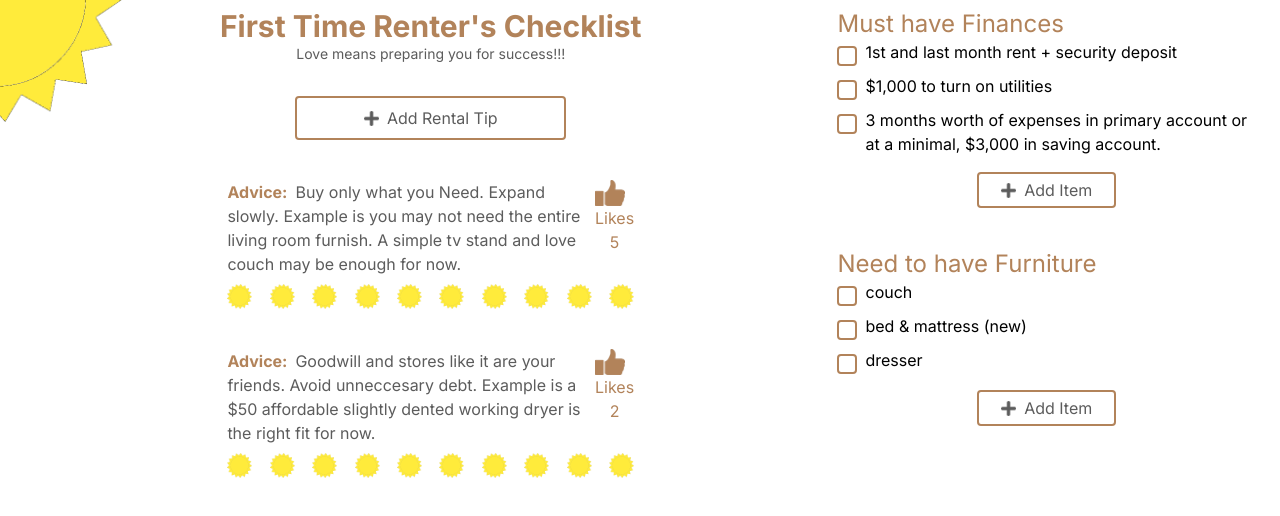
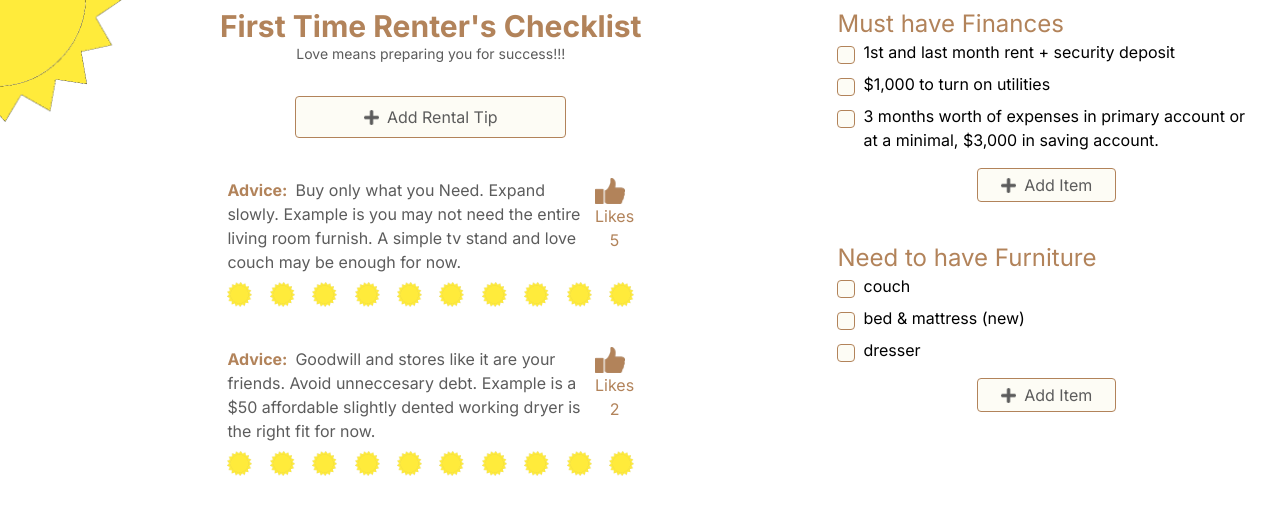
Before and after one commit to jcsmileyjr/renters-ui, a Next.js app: page / in a window 1280 px wide. Shown: the top 516 px of the page. Built offline with nearby package versions, Linux system fonts and the light colour scheme.

Commit message:
Style - Update UI elements with accent background color

```diff
--- a/src/components/AddAdvice/addAdvice.js
+++ b/src/components/AddAdvice/addAdvice.js
@@ -6,7 +6,7 @@ export default function AddAdvice() {
     return (
         <div className='flex flex-col justify-center items-center mt-8'>
             <h2 className='font-bold text-2xl text-brown mb-4 underline sm:hidden'>Rental Advice</h2>
-            <button className='text-mediumGray border-2 border-brown border-solid rounded mb-6 sm:mb-0 sm:w-1/3 p-2 flex justify-center items-center gap-2'>
+            <button className='bg-paleYellow text-mediumGray border border-brown border-solid rounded mb-6 sm:mb-0 sm:w-1/3 p-2 flex justify-center items-center gap-2'>
                 <Image priority={false} src={grayPlusIcon} width={15} height={10} alt="Plus icon, when click, opens add rental tip page." />
                 <p>Add Rental Tip</p>
             </button>
--- a/src/components/Checklist/checklist.js
+++ b/src/components/Checklist/checklist.js
@@ -9,13 +9,13 @@ export default function Checklist ({containerTitle, list}) {
             {
                 list.map( (item, index) => (
                     <div key={`${containerTitle}-${index}`} className="flex mb-2">
-                        <input type="checkbox" id="item-1" className="cursor-pointer mr-2 mt-1.5 flex justify-center items-center p-2 h-4 text-2xl appearance-none border-2 border-brown border-solid rounded" />
+                        <input type="checkbox" id="item-1" className="bg-paleYellow cursor-pointer mr-2 mt-1.5 flex justify-center items-center p-2 h-4 text-2xl appearance-none border border-brown border-solid rounded" />
                         <label htmlFor="item-1" >{item}</label>
                     </div>
                 ))
             }
             <div className="flex justify-center items-center mt-4">
-                <button className='text-mediumGray border-2 border-brown border-solid rounded w-1/3 p-1 flex justify-center items-center gap-2'>
+                <button className='bg-paleYellow text-mediumGray border border-brown border-solid rounded w-1/3 p-1 flex justify-center items-center gap-2'>
                     <Image priority={false} src={grayPlusIcon} width={15} height={10} alt="Plus icon, when click, opens add item to Checklist page." />
                     <p>Add Item</p>
                 </button>
```
